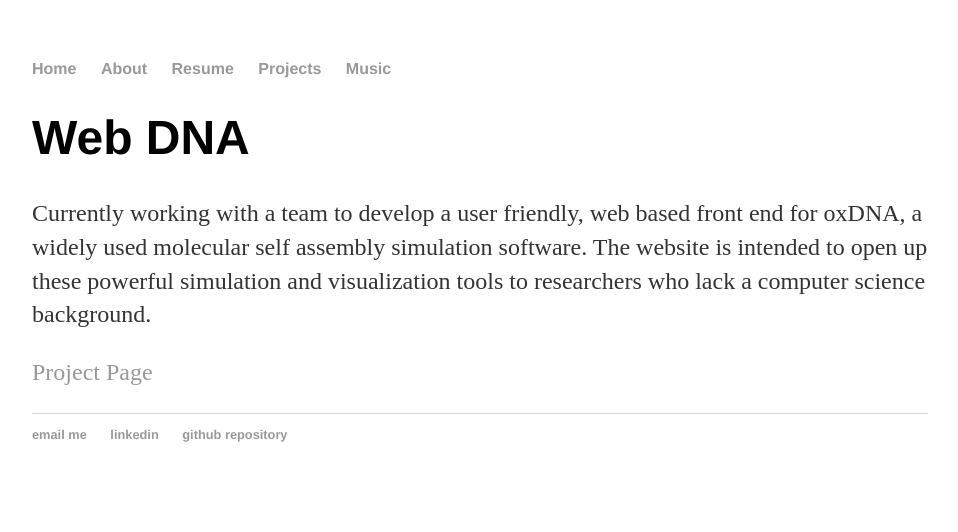
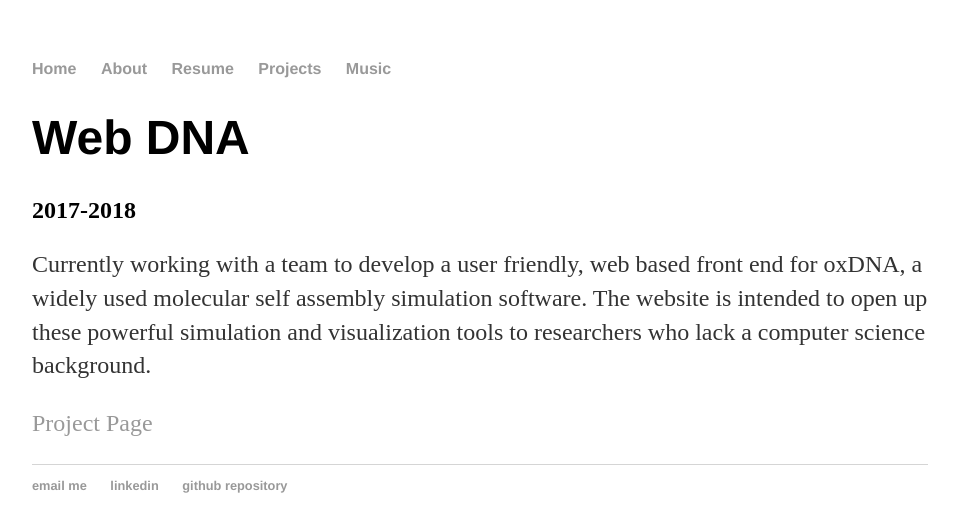
Before and after one commit to zackfravel/zackfravel.github.io, a Jekyll site: the page built from _posts/2018-05-20-DNA.md, in a window 1280 px wide. Shown: the top 532 px of the page, without its empty margins (160-1118 px from the left). Built offline with Jekyll 4.4.1, drawn with Linux system fonts in a browser that asks for light colours.

Commit message:
Update 2018-05-20-DNA.md

```diff
--- a/_posts/2018-05-20-DNA.md
+++ b/_posts/2018-05-20-DNA.md
@@ -2,7 +2,7 @@
 layout: post
 title: "Web DNA"
 ---
-
+## 2017-2018
 Currently working with a team to develop a user friendly, web based front end for oxDNA, a widely used molecular self assembly simulation software. The website is intended to open up these powerful simulation and visualization tools to researchers who lack a computer science background.
 
 <a href="http://capstone.csce.uark.edu/?page_id=5817" target="_blank">Project Page</a>
```
